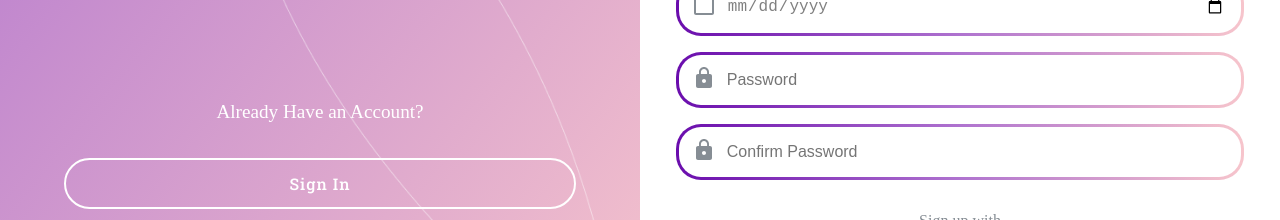
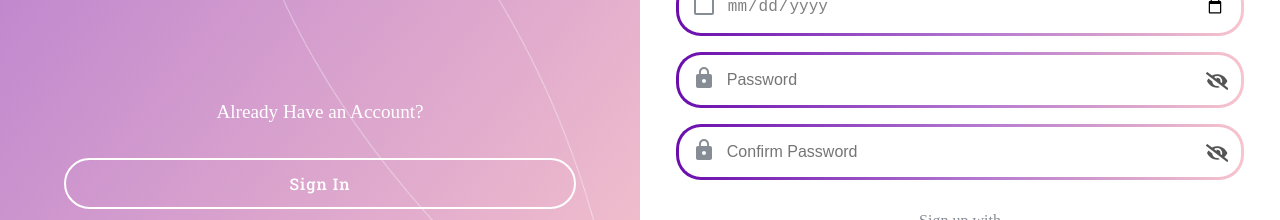
Before and after one commit to DEBI-2025/Frontend, a React (Vite) app: page /signup in a window 1280 px wide. Shown: the part 412-632 px from the top of the page. Built offline with nearby package versions, Linux system fonts and the light colour scheme.

Commit message:
signup logic

```diff
--- a/package.json
+++ b/package.json
@@ -13,6 +13,7 @@
     "@emotion/styled": "^11.14.0",
     "@mui/icons-material": "^6.4.5",
     "@redux-devtools/extension": "^3.3.0",
+    "@tanstack/react-query": "^5.67.1",
     "axios": "^1.7.9",
     "framer-motion": "^12.4.5",
     "react": "^19.0.0",
@@ -20,6 +21,7 @@
     "react-icons": "^5.5.0",
     "react-redux": "^9.2.0",
     "react-router-dom": "^7.1.5",
+    "react-toastify": "^11.0.5",
     "redux": "^5.0.1",
     "redux-thunk": "^3.1.0",
     "styled-components": "^6.1.15"
--- a/src/App.jsx
+++ b/src/App.jsx
@@ -12,6 +12,8 @@ import Activate from "./pages/auth/Activate";
 import ResetPassword from "./pages/auth/ResetPassword";
 import ResetPasswordConfirm from "./pages/auth/ResetPasswordConfirm";
 import AppLayout from "./components/AppLayout";
+import { ToastContainer } from "react-toastify";
+import "react-toastify/dist/ReactToastify.css";
 
 function App() {
   return (
@@ -25,7 +27,9 @@ function App() {
           <Route path="rateyourcv" element={<RateCV />} />
         </Route>
 
-        <Route path="activate/:uid/:token" element={<Activate />} />
+        <Route path="/activate/:uid/:token"  element={<Activate />} />
+
+
         <Route path="reset-password" element={<ResetPassword />} />
         <Route
           path="password/reset/confirm/:uid/:token"
@@ -33,9 +37,11 @@ function App() {
         />
 
         <Route path="login" element={<LogIn />} />
+
         <Route path="signup" element={<SignUp />} />
         <Route path="*" element={<PageNotFound />} />
       </Routes>
+      <ToastContainer />
     </BrowserRouter>
   );
 }
--- a/src/components/InputField.jsx
+++ b/src/components/InputField.jsx
@@ -8,6 +8,9 @@ function InputField({
   margin,
   value,
   onChange,
+  toggle,
+  onToggle,
+  toggleIcon,
 }) {
   return (
     <InputContainer>
@@ -20,6 +23,12 @@ function InputField({
         value={value}
         onChange={onChange}
       />
+      {toggle && (<ToggleIcon onClick = {onToggle}>
+        {toggleIcon}
+      </ToggleIcon>
+        )
+
+      }
     </InputContainer>
   );
 }
@@ -71,3 +80,12 @@ const Field = styled.input`
     margin-bottom: 0.5rem;
   }
 `;
+const ToggleIcon = styled.div`
+  position: absolute;
+  top: 45%;
+  right: 1rem;
+  transform: translateY(-50%);
+  cursor: pointer;
+  color: #555;
+  font-size: 1.4rem;
+`;
--- a/src/logic/signUp.js
+++ b/src/logic/signUp.js
@@ -3,6 +3,7 @@ import { useMutation } from "@tanstack/react-query";
 import axios from "axios";
 import { useNavigate } from "react-router-dom";
 import Validation from "../validation";
+import { toast } from "react-toastify";
 
 export function useSignUp() {
   const navigate = useNavigate();
@@ -30,17 +31,21 @@ export function useSignUp() {
       return response.data;
     },
     onSuccess: () => {
-      alert("Sign up successful! Please login.");
+      toast.success("Sign up successful! Please login.");
       navigate("/login");
     },
     onError: (error) => {
-      console.error("Error signing up:", error);
-      alert("An error occurred during sign up. Please try again.");
+      console.error("Error signing up:", error.response.data);
+      toast.error("An error occurred during sign up. Please try again.");
+      setErrors(error.response.data);
     },
   });
 
   const handleChange = (event) => {
     setValues({ ...values, [event.target.name]: event.target.value });
+    if (errors[event.target.name]) {
+      setErrors({ ...errors, [event.target.name]: "" });
+    }
   };
 
   const handleSubmit = (e) => {
--- a/src/pages/SignUp.jsx
+++ b/src/pages/SignUp.jsx
@@ -9,10 +9,18 @@ import IconAndTitle from "../components/IconAndTitle";
 import InputField from "../components/InputField";
 import Button from "../components/Button";
 import { useSignUp } from "../logic/signUp";
+import { FaEye, FaEyeSlash } from "react-icons/fa";
 
 function SignUp() {
   const { values, errors, handleChange, handleSubmit, isLoading } = useSignUp();
-
+  const [showPassword, setShowPassword] = useState(false);
+  const [showConfirmPassword, setShowConfirmPassword] = useState(false);
+const toggleShowPassword =() =>{
+  setShowPassword((prev) => !prev)
+}
+const toggleShowConfirmPassword = () => {
+  setShowConfirmPassword((prev) => !prev);
+};
   return (
     <Container
     // as={motion.div}
@@ -40,6 +48,7 @@ function SignUp() {
         <Title>Register with us!</Title>
         <Form onSubmit={handleSubmit}>
           <RowWrapper>
+          <div>
             <InputField
               icon={Person}
               placeholder="First Name"
@@ -50,6 +59,8 @@ function SignUp() {
               onChange={handleChange}
             />
             {errors.firstName && <ErrorMsg>{errors.firstName}</ErrorMsg>}
+            </div>
+            <div>
             <InputField
               icon={Person}
               placeholder="Last Name"
@@ -60,6 +71,7 @@ function SignUp() {
               onChange={handleChange}
             />
             {errors.lastName && <ErrorMsg>{errors.lastName}</ErrorMsg>}
+            </div>
           </RowWrapper>
           <InputField
             icon={Email}
@@ -91,14 +103,19 @@ function SignUp() {
           />
           {errors.dateOfBirth && <ErrorMsg>{errors.dateOfBirth}</ErrorMsg>}
 
+
             <InputField
               icon={Lock}
               placeholder="Password"
               name="password"
-            type="password"
+              type={showPassword ? "text" : "password"}
               margin={"1rem"}
               value={values.password}
               onChange={handleChange}
+              toggle={true}
+              onToggle={toggleShowPassword}
+              toggleIcon={showPassword ?<FaEye />  :<FaEyeSlash /> }
+
             />
           {errors.password && <ErrorMsg>{errors.password}</ErrorMsg>}
 
@@ -110,6 +127,10 @@ function SignUp() {
             margin={"1rem"}
             value={values.confirmPassword}
             onChange={handleChange}
+            toggle={true}
+            onToggle={toggleShowConfirmPassword}
+            toggleIcon={showConfirmPassword ?<FaEye />  :<FaEyeSlash /> }
+
           />
           {errors.confirmPassword && (
             <ErrorMsg>{errors.confirmPassword}</ErrorMsg>
@@ -185,8 +206,8 @@ const RowWrapper = styled.div`
 `;
 
 const ErrorMsg = styled.p`
-  font-size: 13px;
-  margin: 2px 0 0 0;
+  font-size: 14px;
+  margin: 1px 0 1px 0;
   color: red;
 `;
 
--- a/src/pages/auth/Activate.jsx
+++ b/src/pages/auth/Activate.jsx
@@ -1,8 +1,50 @@
-import React from 'react'
+import React ,{useEffect,useState} from 'react'
+import { useParams ,useNavigate } from 'react-router-dom'
+import { useMutation } from '@tanstack/react-query'
+import axios from "axios";
+function Activate() {
+  const {uid ,token} = useParams();
+  const navigate = useNavigate();
+  console.log("UID:", uid, "TOKEN:", token);
 
-function Activate() {
+  const [verificationStatus, setVerificationStatus] = useState("loading");
+  const { mutate: verifyEmail } = useMutation({
+    mutationFn: async () => {
+      await axios.post("http://localhost:8000/auth/users/activation/", { uid, token });
+    },
+    onSuccess:()=>{
+      setVerificationStatus("success");
+      setTimeout(() => navigate("/login"), 10000);
+    },
+    onError: () => {
+      setVerificationStatus("error");
+    },
+
+});
+useEffect(()=>{
+  if(uid && token){
+    verifyEmail();
+  }
+  },[uid ,token]);
+
   return (
-    <div>Activate</div>
+    <div className="flex flex-col items-center justify-center h-screen text-center">
+    {verificationStatus === "loading" && (
+      <h2 className="text-xl font-semibold">Verifying your email...</h2>
+    )}
+    {verificationStatus === "success" && (
+      <div>
+        <h2 className="text-2xl font-bold text-green-600">Email Verified! 🎉</h2>
+        <p className="text-gray-600">You will be redirected to the login page shortly.</p>
+      </div>
+    )}
+    {verificationStatus === "error" && (
+      <div>
+        <h2 className="text-2xl font-bold text-red-600">Verification Failed ❌</h2>
+        <p className="text-gray-600">The link may be expired or invalid.</p>
+      </div>
+    )}
+  </div>
   )
 }
 
```
Also changed, not shown: 1 other file (tests, documents, lock files or other folders). Lines whose indentation alone changed are shown as unchanged.
